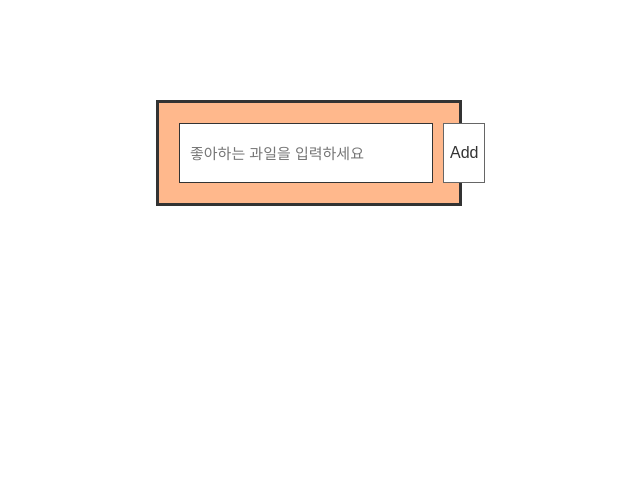
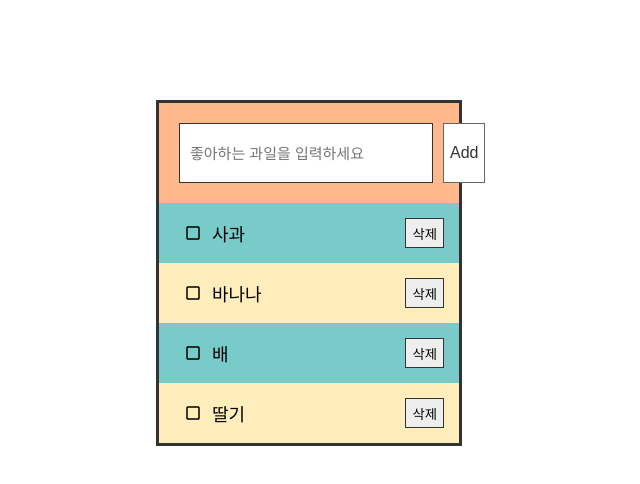
Before and after one commit to eunjae103/checkbox, a React (Create React App) app: page / in a window 1280 px wide. Shown: the top 484 px of the page, without its empty margins (331-971 px from the left). Built offline with nearby package versions, Linux system fonts and the light colour scheme.

Commit message:
컴포넌트화

```diff
--- a/src/App.js
+++ b/src/App.js
@@ -1,8 +1,43 @@
-// import React, { useCallback, useState } from "react";
-import CheckBox from "./CheckBox";
+import React, { useCallback, useState, useRef } from "react";
+import Template from "./Components/Template";
+import Insert from "./Components/Insert";
+import List from "./Components/List";
 
 const App = () => {
-  return <CheckBox />;
+  const [fruits, setFruits] = useState([
+    { id: 1, text: "사과", active: false },
+    { id: 2, text: "바나나", active: false },
+    { id: 3, text: "배", active: false },
+    { id: 4, text: "딸기", active: false },
+  ]);
+  const nextId = useRef(5);
+  const onInsert = useCallback(
+    (text) => {
+      const add = { id: nextId.current, text, active: false };
+      setFruits(fruits.concat(add));
+      nextId.current += 1;
+    },
+    [fruits]
+  );
+  const onToggle = (id) => {
+    setFruits(
+      fruits.map((item) =>
+        item.id === id ? { ...item, active: !item.active } : item
+      )
+    );
+  };
+  const onRemove = useCallback(
+    (id) => {
+      setFruits(fruits.filter((item) => item.id !== id));
+    },
+    [fruits]
+  );
+  return (
+    <Template>
+      <Insert onInsert={onInsert} />
+      <List fruits={fruits} onToggle={onToggle} onRemove={onRemove} />
+    </Template>
+  );
 };
 
 export default App;
--- a/src/CheckBox.js
+++ /dev/null
@@ -1,141 +0,0 @@
-import React, { useCallback, useState, useRef } from "react";
-import styled, { css } from "styled-components";
-import { MdFavoriteBorder, MdFavorite } from "react-icons/md";
-
-const CheckBox = () => {
-  const [fruits, setFruits] = useState([
-    // { id: 1, text: "사과", active: false },
-    // { id: 2, text: "바나나", active: false },
-    // { id: 3, text: "배", active: false },
-    // { id: 4, text: "딸기", active: false },
-  ]);
-  const onToggle = (id) => {
-    setFruits(
-      fruits.map((fruit) =>
-        fruit.id === id ? { ...fruit, active: !fruit.active } : fruit
-      )
-    );
-  };
-
-  const [value, setValue] = useState("");
-  const onChange = useCallback((e) => {
-    setValue(e.target.value);
-  }, []);
-
-  const nextId = useRef(1);
-  const onInsert = useCallback(
-    (text) => {
-      const add = { id: nextId.current, text, active: false };
-      setFruits(fruits.concat(add));
-      nextId.current += 1;
-    },
-    [fruits]
-  );
-
-  const onClick = useCallback(() => {
-    onInsert(value);
-    setValue("");
-  }, [onInsert, value]);
-
-  const onKeyPress = (e) => {
-    if (e.key === "Enter") {
-      onClick();
-    }
-  };
-
-  return (
-    <>
-      <Box>
-        <Insert onInsert={onInsert}>
-          <input
-            type="text"
-            placeholder="좋아하는 과일을 입력하세요"
-            value={value}
-            onChange={onChange}
-            onKeyPress={onKeyPress}
-          />
-          <button type="button" onClick={onClick}>
-            Add
-          </button>
-        </Insert>
-        {fruits.map((item) => (
-          <Check key={item.id} onClick={() => onToggle(item.id)}>
-            {item.active ? <MdFavorite /> : <MdFavoriteBorder />}
-            {item.text}
-          </Check>
-        ))}
-      </Box>
-    </>
-  );
-};
-
-const Insert = styled.div`
-  height: 60px;
-  display: flex;
-  padding: 20px;
-  background: #ffb88c;
-
-  input {
-    border: none;
-    background: none;
-    outline: none;
-    border: 1px solid #333;
-    font-size: 18px;
-    padding: 10px;
-    margin-right: 10px;
-    background: #fff;
-    ::placeholder {
-      font-size: 15px;
-    }
-  }
-  button {
-    border: none;
-    background: none;
-    outline: none;
-    width: 70px;
-    border: 1px solid #666;
-    background: #fff;
-    font-size: 16px;
-    align-items: center;
-    justify-content: center;
-    cursor: pointer;
-    color: #333;
-    transition: 0.3s ease-in;
-    :hover {
-      background: #999;
-      color: #fff;
-    }
-  }
-`;
-const Box = styled.div`
-  border: 3px solid #333;
-  width: 300px;
-  margin: 100px auto 0;
-`;
-const Check = styled.div`
-  /* line-height: 50px; */
-  height: 50px;
-  border-top: 1px solid #666;
-  :first-child {
-    border-top: none;
-  }
-  :nth-child(even) {
-    background: #79cbca;
-  }
-  font-size: 18px;
-  display: flex;
-  align-items: center;
-  text-indent: 10px;
-  color: #333;
-  background: #ffedbc;
-  :hover {
-    color: #de6262;
-    font-weight: bold;
-  }
-  svg {
-    margin-left: 10px;
-  }
-  cursor: pointer;
-`;
-
-export default CheckBox;
--- /dev/null
+++ b/src/Components/CheckBox.js
@@ -0,0 +1,60 @@
+import styled from "styled-components";
+import {
+  MdOutlineCheckBoxOutlineBlank,
+  MdOutlineCheckBox,
+} from "react-icons/md";
+
+const CheckBox = ({ item, onToggle, onRemove }) => {
+  const { id, text, active } = item;
+
+  return (
+    <Wrap>
+      <Check onClick={() => onToggle(id)}>
+        {active ? <MdOutlineCheckBox /> : <MdOutlineCheckBoxOutlineBlank />}
+        <div>{text}</div>
+      </Check>
+      <Button onClick={() => onRemove(id)}>삭제</Button>
+    </Wrap>
+  );
+};
+const Wrap = styled.div`
+  display: flex;
+  background: #ffedbc;
+  :first-child {
+    border-top: none;
+  }
+  :nth-child(even) {
+    background: #79cbca;
+  }
+  align-items: center;
+  padding: 15px;
+`;
+const Check = styled.div`
+  display: flex;
+  flex: 1;
+  align-items: center;
+  font-size: 18px;
+  text-indent: 10px;
+
+  :hover {
+    color: #de6262;
+    font-weight: bold;
+  }
+  svg {
+    margin-left: 10px;
+  }
+  cursor: pointer;
+`;
+
+const Button = styled.button`
+  background: none;
+  outline: none;
+  border: none;
+  background: #eee;
+  height: 30px;
+  display: flex;
+  align-items: center;
+  border: 1px solid #333;
+`;
+
+export default CheckBox;
--- /dev/null
+++ b/src/Components/Insert.js
@@ -0,0 +1,74 @@
+import React, { useCallback, useState } from "react";
+import styled from "styled-components";
+
+const Insert = ({ onInsert }) => {
+  const [value, setValue] = useState("");
+  const onChange = useCallback((e) => {
+    setValue(e.target.value);
+  }, []);
+
+  const onClick = useCallback(() => {
+    onInsert(value);
+    setValue("");
+  }, [onInsert, value]);
+
+  const onKeyPress = (e) => {
+    if (e.key === "Enter") {
+      onClick();
+    }
+  };
+
+  return (
+    <Inserton>
+      <input
+        type="text"
+        placeholder="좋아하는 과일을 입력하세요"
+        value={value}
+        onChange={onChange}
+        onKeyPress={onKeyPress}
+      />
+      <button type="button" onClick={onClick}>
+        Add
+      </button>
+    </Inserton>
+  );
+};
+const Inserton = styled.div`
+  height: 60px;
+  display: flex;
+  padding: 20px;
+  background: #ffb88c;
+
+  input {
+    border: none;
+    background: none;
+    outline: none;
+    border: 1px solid #333;
+    font-size: 18px;
+    padding: 10px;
+    margin-right: 10px;
+    background: #fff;
+    ::placeholder {
+      font-size: 15px;
+    }
+  }
+  button {
+    border: none;
+    background: none;
+    outline: none;
+    width: 70px;
+    border: 1px solid #666;
+    background: #fff;
+    font-size: 16px;
+    align-items: center;
+    justify-content: center;
+    cursor: pointer;
+    color: #333;
+    transition: 0.3s ease-in;
+    :hover {
+      background: #999;
+      color: #fff;
+    }
+  }
+`;
+export default Insert;
--- /dev/null
+++ b/src/Components/List.js
@@ -0,0 +1,19 @@
+import React from "react";
+import CheckBox from "./CheckBox";
+
+const List = ({ fruits, onToggle, onRemove }) => {
+  return (
+    <>
+      {fruits.map((item) => (
+        <CheckBox
+          item={item}
+          key={item.id}
+          onToggle={onToggle}
+          onRemove={onRemove}
+        />
+      ))}
+    </>
+  );
+};
+
+export default List;
--- /dev/null
+++ b/src/Components/Template.js
@@ -0,0 +1,12 @@
+import React from "react";
+import styled from "styled-components";
+
+const Template = ({ children }) => {
+  return <Box>{children}</Box>;
+};
+const Box = styled.div`
+  border: 3px solid #333;
+  width: 300px;
+  margin: 100px auto 0;
+`;
+export default Template;
```
Also changed, not shown: 1 other file (tests, documents, lock files or other folders).
